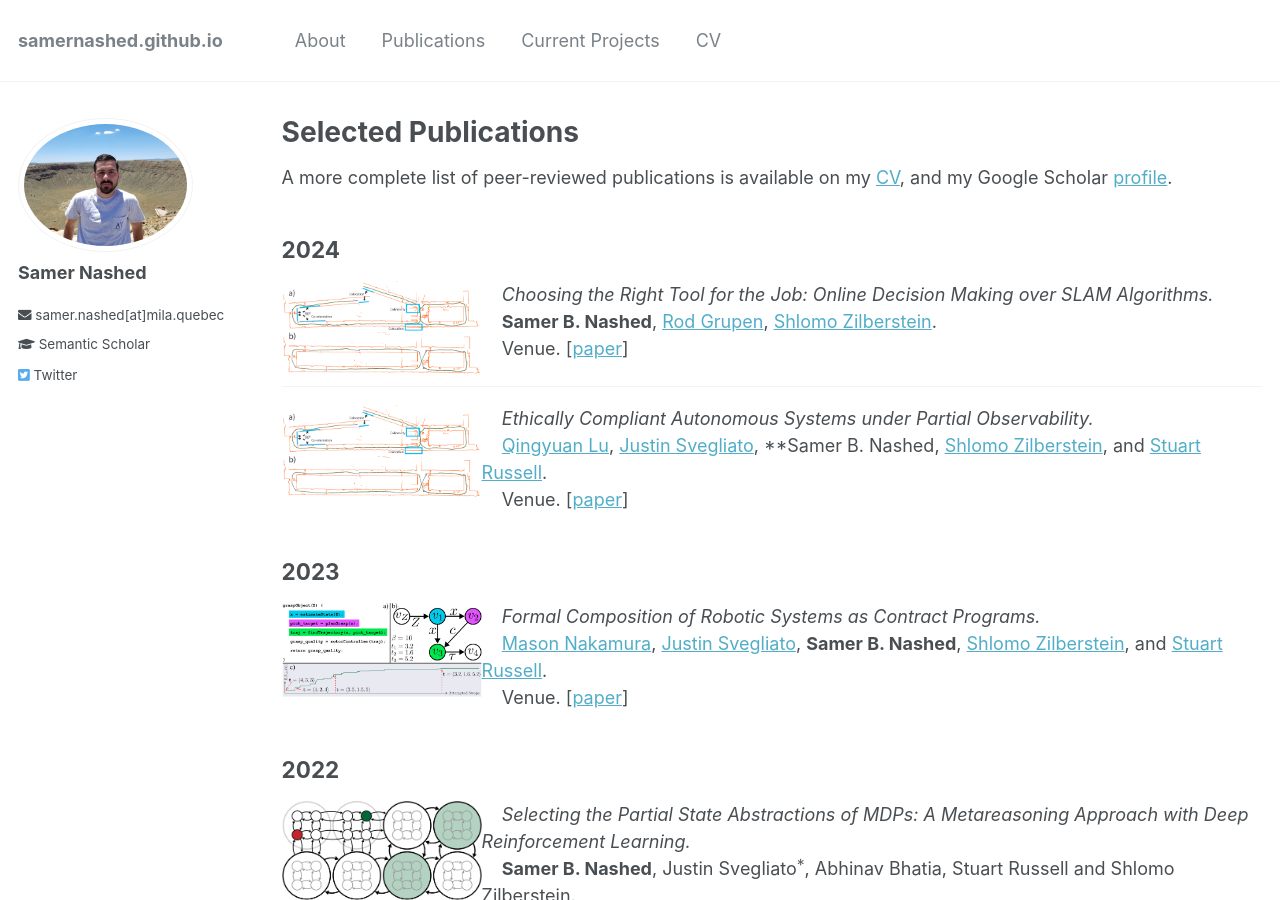
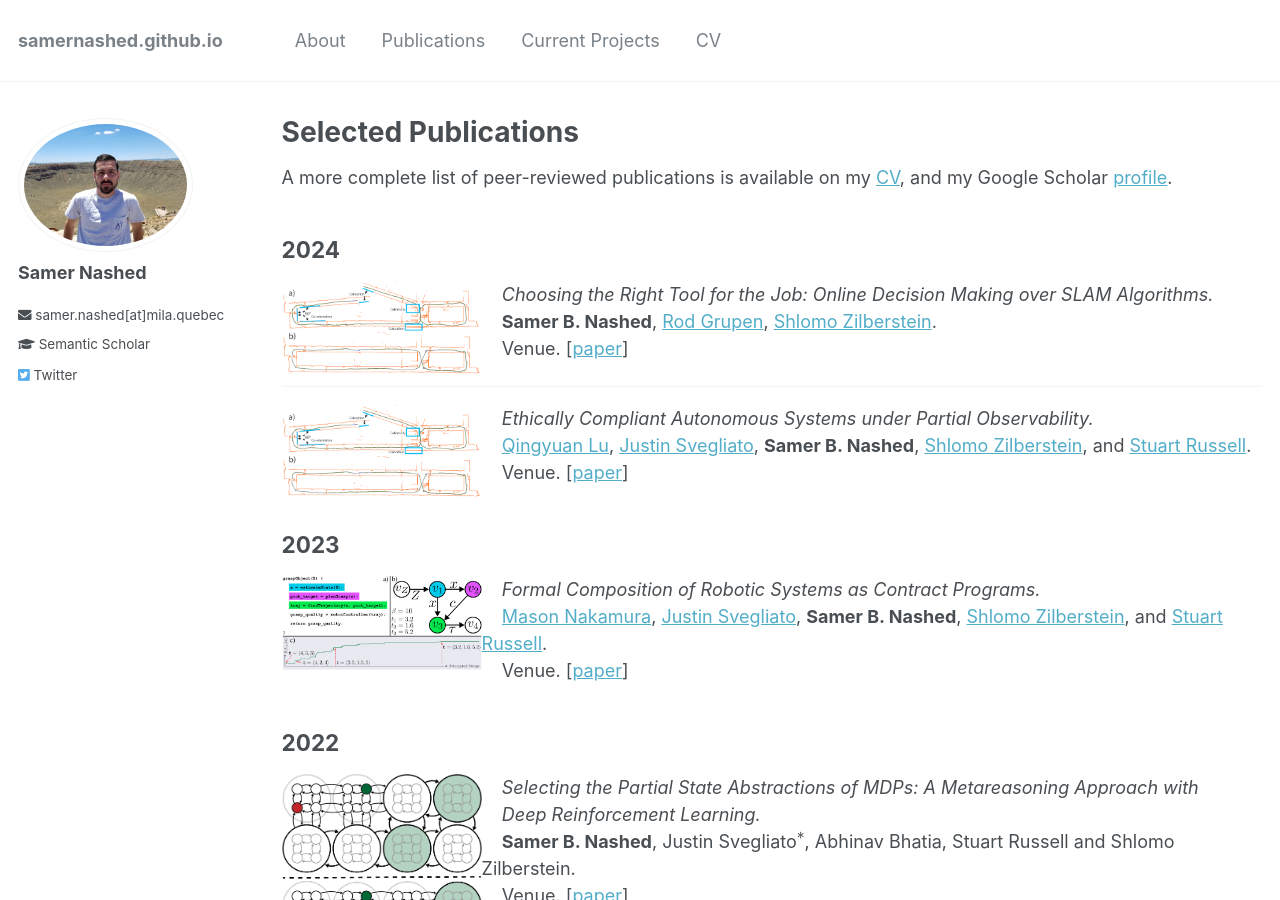
Before and after one commit to SamerNashed/samernashed.github.io, a Jekyll site: the page built from _pages/publications.md, in a window 1280 px wide and 900 px high. Built offline with Jekyll 4.4.1, drawn with Linux system fonts in a browser that asks for light colours; formulas are drawn with MathJax 3.

Commit message:
Update publications.md

```diff
--- a/_pages/publications.md
+++ b/_pages/publications.md
@@ -22,7 +22,7 @@ A more complete list of peer-reviewed publications is available on my [CV](https
 ***
 
 <img align="left" width="200" src="https://samernashed.github.io/images/HitL.png">&nbsp;&nbsp;&nbsp;&nbsp;*Ethically Compliant Autonomous Systems under Partial Observability.*<br>
-&nbsp;&nbsp;&nbsp;&nbsp;[Qingyuan Lu](), [Justin Svegliato](), **Samer B. Nashed, [Shlomo Zilberstein](), and [Stuart Russell]().<br>
+&nbsp;&nbsp;&nbsp;&nbsp;[Qingyuan Lu](), [Justin Svegliato](), **Samer B. Nashed**, [Shlomo Zilberstein](), and [Stuart Russell]().<br>
 &nbsp;&nbsp;&nbsp;&nbsp;Venue. [[paper](https://samernashed.github.io/files/.pdf)]<br>
 
 ## 2023
@@ -33,9 +33,13 @@ A more complete list of peer-reviewed publications is available on my [CV](https
 
 ## 2022
 
-<img align="left" width="200" src="https://samernashed.github.io/images/meta_PAMDP.png">&nbsp;&nbsp;&nbsp;&nbsp;*Selecting the Partial State Abstractions of MDPs: A Metareasoning Approach with Deep Reinforcement Learning.*<br>
+<img align="left" width="200" src="https://samernashed.github.io/images/meta_PAMDP.png">&nbsp;&nbsp;&nbsp;&nbsp;*Selecting the Partial State Abstractions of MDPs: A Metareasoning Approach with &nbsp;&nbsp;&nbsp;&nbsp;Deep Reinforcement Learning.*<br>
 &nbsp;&nbsp;&nbsp;&nbsp;**Samer B. Nashed**, Justin Svegliato$^*$, Abhinav Bhatia, Stuart Russell and Shlomo Zilberstein.<br>
 &nbsp;&nbsp;&nbsp;&nbsp;Venue. [[paper](https://samernashed.github.io/files/IROS2022_Meta_PAMDP.pdf)]<br>
+
+<p>&nbsp;</p>
+
+<p>&nbsp;</p>
 
 ***
 
@@ -54,6 +58,10 @@ A more complete list of peer-reviewed publications is available on my [CV](https
 <img align="left" width="200" src="https://samernashed.github.io/images/RDSLAM.png">&nbsp;&nbsp;&nbsp;&nbsp;*Robust Rank Deficient SLAM.*<br>
 &nbsp;&nbsp;&nbsp;&nbsp;**Samer B. Nashed**, [Jong Jin Park](), [Roger Webster](), [Joseph W. Durham]().<br>
 &nbsp;&nbsp;&nbsp;&nbsp;IROS 2021. [[paper](https://samernashed.github.io/files/IROS2021_RDSLAM.pdf)]<br>
+
+<p>&nbsp;</p>
+
+<p>&nbsp;</p>
 
 ***
 
@@ -78,6 +86,10 @@ A more complete list of peer-reviewed publications is available on my [CV](https
 <img align="left" width="200" src="https://samernashed.github.io/images/L2V.png">&nbsp;&nbsp;&nbsp;&nbsp;*Laser2Vec: Similarity-based Retrieval for Robotic Perception Data.*<br>
 &nbsp;&nbsp;&nbsp;&nbsp;**Samer B. Nashed**.<br>
 &nbsp;&nbsp;&nbsp;&nbsp;IROS 2020. [[paper](https://samernashed.github.io/files/IROS2020_L2V.pdf)]<br>
+
+<p>&nbsp;</p>
+
+<p>&nbsp;</p>
 
 ## 2018
 
```
